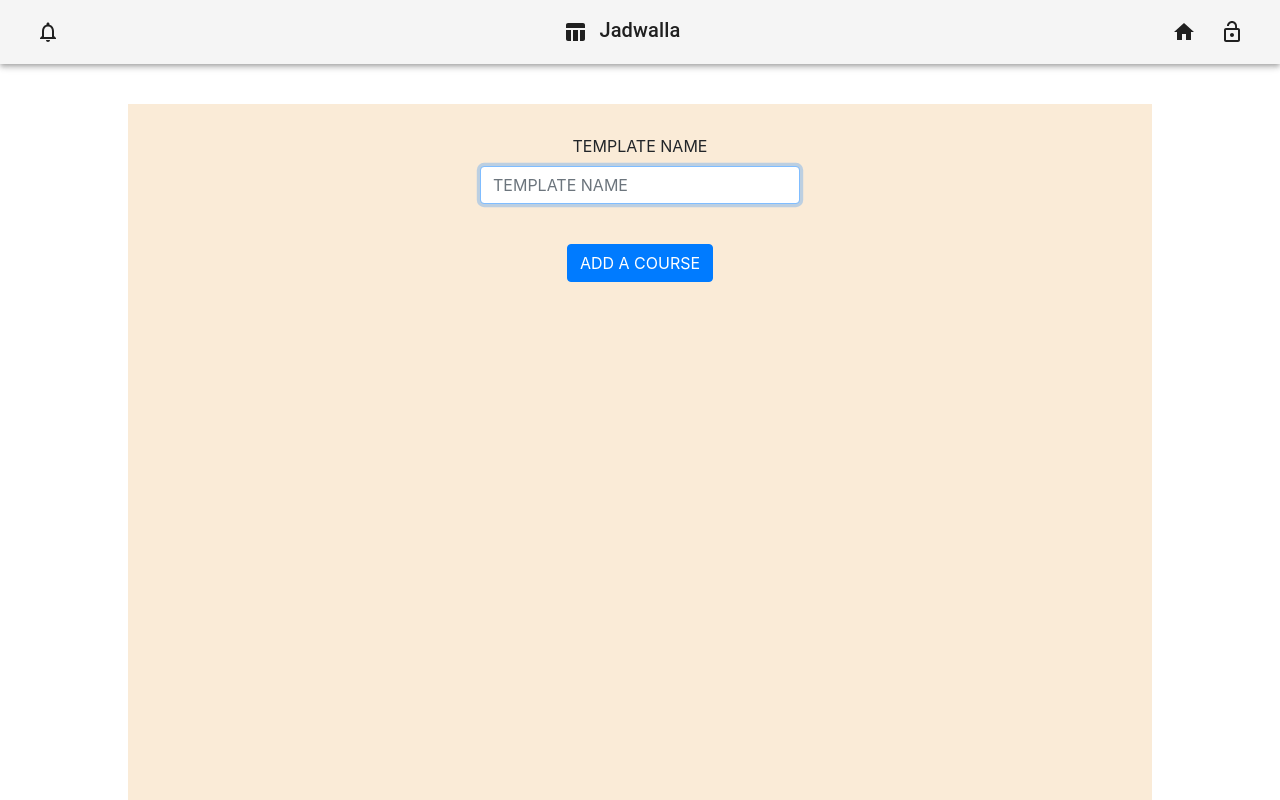
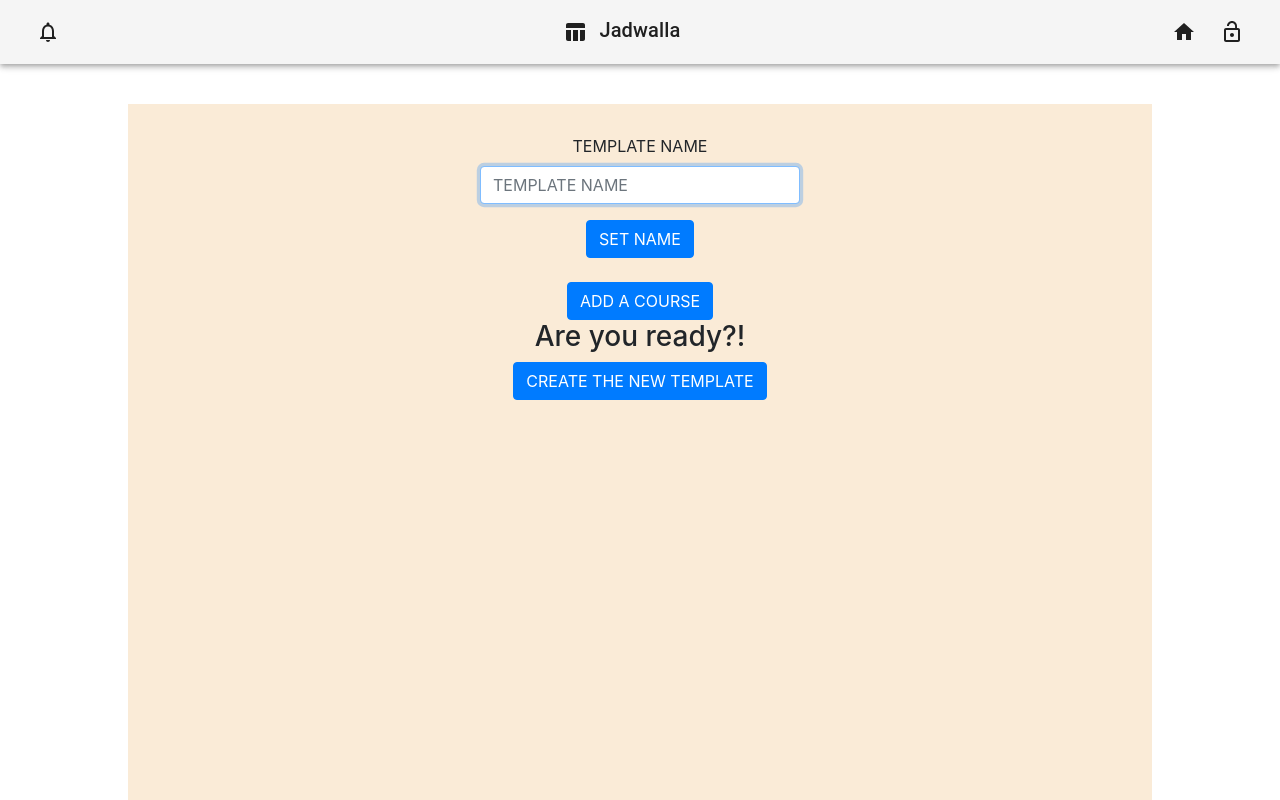
Before and after one commit to AbuKhalil95/jadwalla-app, a React (Create React App) app: page /create-template in a window 1280 px wide. Shown: the top 800 px of the page. Built offline with nearby package versions, Linux system fonts and the light colour scheme.

Commit message:
createTemp

```diff
--- a/src/components/TemplateList/TemplateCreator.js
+++ b/src/components/TemplateList/TemplateCreator.js
@@ -5,6 +5,8 @@ import { handleCourse, handleChapter, setTemp } from '../../store/template';
 import { Button, FormGroup, FormControl, FormLabel, Modal, Form } from "react-bootstrap";
 import AddCourse from './AddCourse';
 import AddChapter from './AddChapter';
+import {customizedTemplate} from './createTemplate';
+import { Label } from '@material-ui/icons';
 
 
 const TemplateCreator = props => {
@@ -39,8 +41,8 @@ console.log(props);
         e.preventDefault();
         const chapter = {
             name: e.target.name.value,
-            duration: e.target.duration.value,
-            state: 'not studied',
+            duration: Number(e.target.duration.value),
+            state: 'not-studied',
         };
         props.handleChapter(idx, chapter);
         handleCloseCh();
@@ -48,11 +50,18 @@ console.log(props);
 
     const handleSubmit = (e) => {
         e.preventDefault();
-        const tempName = {
-            templateName: e.target.tempName.value,
-        };
-        props.setTemp(tempName);
+        props.setTemp(e.target.tempName.value);
     };
+
+    const createTemplate = (e) => {
+        let template = {
+            name: props.name,
+            courses: props.courses,
+            owner_id: props.owner_id,
+        }
+        console.log(template);
+        customizedTemplate(template);
+    }
 
     return (
         <>
@@ -67,6 +76,7 @@ console.log(props);
                         placeholder="TEMPLATE NAME"
                     />
                 </FormGroup>
+                <Button type="submit">SET NAME</Button>
             </Form>
 
                 {props.courses.map( (course, i) => {
@@ -74,8 +84,6 @@ console.log(props);
                         <div key={i}>
                         <h5>{course.name}</h5>
                         <Button onClick={()=>handleShowCh(i)}>Add Chapter</Button>
-
-
                         </div>
                     );
                 })}
@@ -113,6 +121,9 @@ console.log(props);
                     </Modal.Footer>
                 </Modal>
 
+                <br/>
+                <h3>Are you ready?!</h3>
+                <Button onClick={createTemplate}>CREATE THE NEW TEMPLATE</Button>
 
         </>
     );
@@ -121,6 +132,7 @@ console.log(props);
 const mapStateToProps = state => ({
     name: state.template.name,
     courses: state.template.courses,
+    owner_id: state.template.owner_id,
 });
 
 const mapDispatchToProps = { setTemp, handleCourse, handleChapter };
--- a/src/components/TemplateList/createTemplate.js
+++ b/src/components/TemplateList/createTemplate.js
@@ -25,16 +25,10 @@ let sciSchedule = {
     ],
 };
 
-// {
-//     date: new Date().toString(),
-//     topics: [
-//         {
-//             name: 'Motion and forces',
-//             totalHours: 1,
-//             completed: 0,
-//         },
-//     ],
-// },
+const createTemplate = async () => {
+
+}
+
 const getSciTemplate = async () => {
     let token = cookie.get('auth');
     const options = {
@@ -81,6 +75,18 @@ export const customizedTemplate = async (template) => {
         cache: 'no-cache',
         headers: { 'Authorization': `Bearer ${token}` },
     };
+    console.log(template)
     let res = await axios.post(`https://jadwalla.herokuapp.com/api/v1/template`, template, options);
     console.log(res);
 };
+
+// {
+//     date: new Date().toString(),
+//     topics: [
+//         {
+//             name: 'Motion and forces',
+//             totalHours: 1,
+//             completed: 0,
+//         },
+//     ],
+// },
```
Also changed, not shown: src/store/template.js (line endings or trailing spaces).
